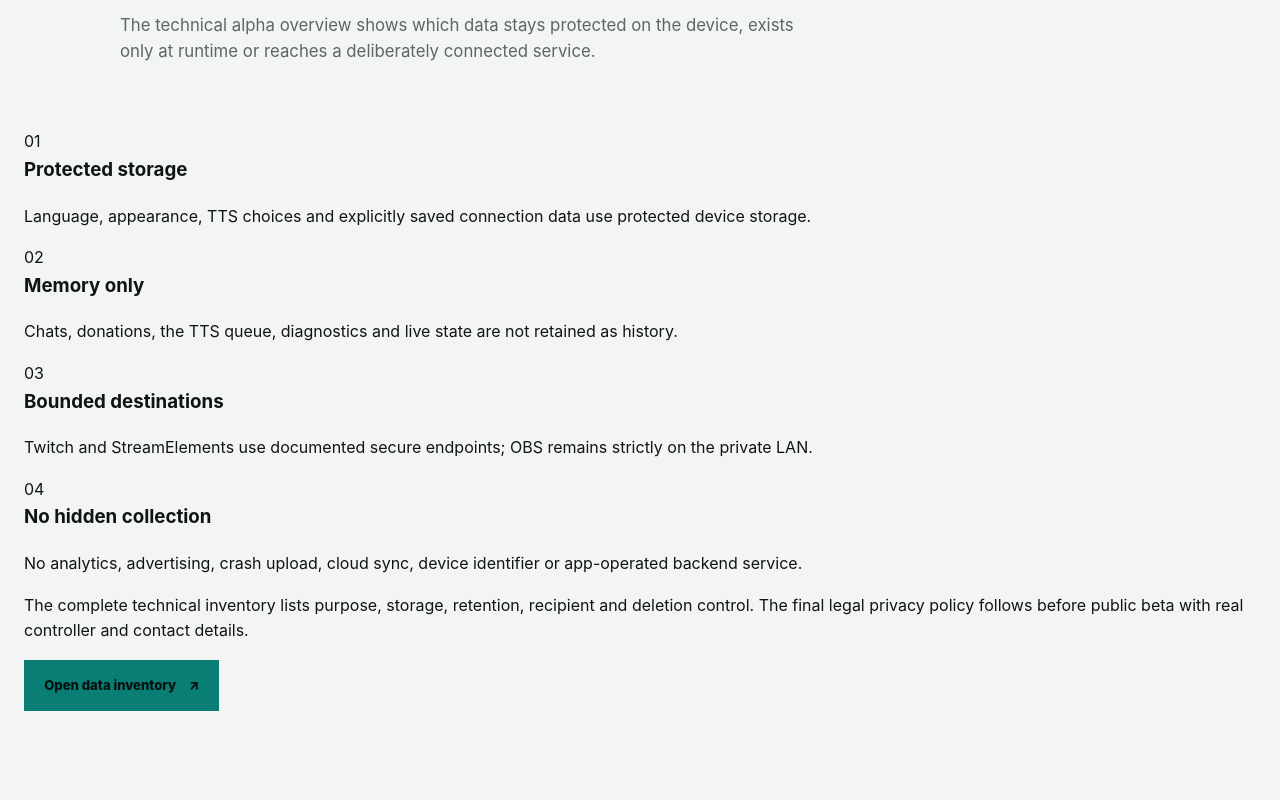
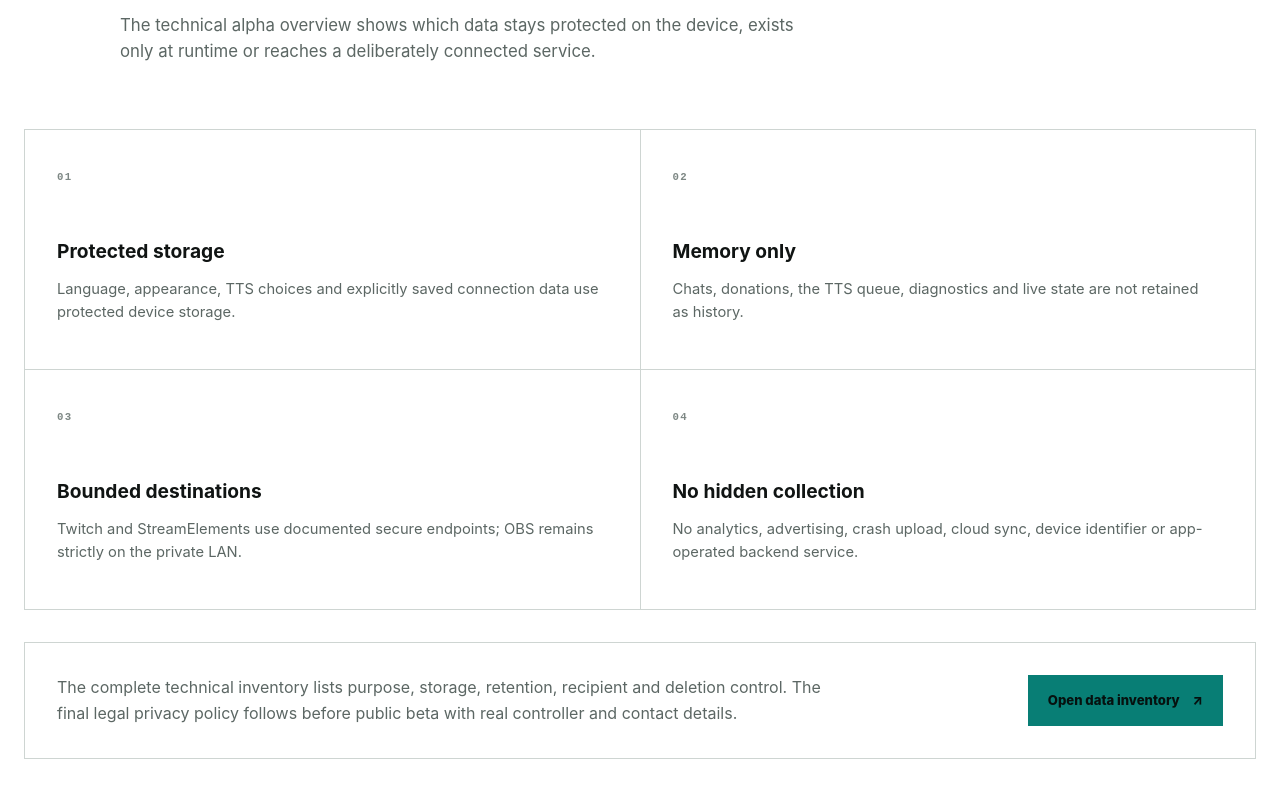
Before and after one commit to Savox76/irl-dolphin-web, a plain HTML site: page website/index.html in a window 1280 px wide. Shown: the part 8620-9420 px from the top of the page. Drawn offline with Linux system fonts and the light colour scheme.

Commit message:
Publish privacy data update: website/styles.css

```diff
--- a/website/styles.css
+++ b/website/styles.css
@@ -336,6 +336,17 @@ progress { width: 100%; height: 2px; border: 0; background: var(--line); accent-
 .security-layout { display: grid; grid-template-columns: .8fr 1.2fr; gap: clamp(4rem, 10vw, 9rem); }.security-lead .section-number { margin-bottom: 3.5rem; }.security-lead h2 { margin-bottom: 1.5rem; }.security-lead > p { max-width: 34rem; color: #8e999c; }
 .security-list { border-top: 1px solid #2a3033; }.security-list article { display: grid; grid-template-columns: 3rem 1fr; gap: 1rem; padding: 2rem 0; border-bottom: 1px solid #2a3033; }.security-list article > span { color: #626d70; font: 700 .67rem/1.6 ui-monospace, monospace; }.security-list h3 { margin-bottom: .45rem; font-size: 1.15rem; }.security-list p { max-width: 39rem; margin: 0; color: #8e999c; font-size: .9rem; }
 
+.privacy-section { background: var(--bg-elevated); }
+.privacy-heading { max-width: 70rem; }
+.privacy-grid { display: grid; grid-template-columns: repeat(2, 1fr); border-top: 1px solid var(--line); border-left: 1px solid var(--line); }
+.privacy-grid article { min-height: 15rem; padding: 2rem; border-right: 1px solid var(--line); border-bottom: 1px solid var(--line); }
+.privacy-grid article > span { color: var(--faint); font: 700 .67rem/1 ui-monospace, monospace; letter-spacing: .12em; }
+.privacy-grid h3 { margin: 3rem 0 .7rem; font-size: 1.2rem; }
+.privacy-grid p { max-width: 34rem; margin: 0; color: var(--muted); font-size: .92rem; }
+.privacy-band { display: flex; align-items: center; justify-content: space-between; gap: 2rem; margin-top: 2rem; padding: 2rem; border: 1px solid var(--line); background: var(--surface); }
+.privacy-band p { max-width: 48rem; margin: 0; color: var(--muted); }
+.privacy-band .button { flex: 0 0 auto; }
+
 .final-section { border-bottom: 0; }.next-layout { display: grid; grid-template-columns: .8fr 1.2fr; gap: clamp(4rem, 10vw, 9rem); }.suggestion-list { margin: 0; padding: 0; border-top: 1px solid var(--line); list-style: none; counter-reset: ideas; }.suggestion-list li { counter-increment: ideas; padding: 1.5rem 0; border-bottom: 1px solid var(--line); }.suggestion-list li::before { display: inline-block; width: 3rem; color: var(--faint); font: 700 .66rem/1 ui-monospace, monospace; content: counter(ideas, decimal-leading-zero); }.suggestion-list div { display: inline-grid; width: calc(100% - 3.4rem); gap: .35rem; vertical-align: top; }.suggestion-list strong { font-size: .92rem; }.suggestion-list span { color: var(--faint); font-size: .8rem; }
 .faq-layout { display: grid; grid-template-columns: .8fr 1.2fr; gap: clamp(4rem, 10vw, 9rem); margin-top: 8rem; padding-top: 7rem; border-top: 1px solid var(--line); }.faq-list { border-top: 1px solid var(--line); }.faq-item { border-bottom: 1px solid var(--line); }.faq-item summary { min-height: 5rem; display: flex; align-items: center; justify-content: space-between; gap: 1rem; list-style: none; cursor: pointer; }.faq-item summary::-webkit-details-marker { display: none; }.faq-item summary strong { font-size: .9rem; }.faq-content { padding: 0 3rem 1.8rem 0; color: var(--muted); font-size: .88rem; }.faq-content p { margin: 0; }
 
@@ -353,6 +364,7 @@ progress { width: 100%; height: 2px; border: 0; background: var(--line); accent-
   .feature-grid { grid-template-columns: repeat(2, 1fr); }.feature-card:nth-child(3n) { border-right: 1px solid var(--line); }.feature-card:nth-child(2n) { border-right: 0; }
   .feature-heading { grid-template-columns: 4rem 1fr; }.filter-bar { grid-column: 2; justify-content: flex-start; }
   .guide-layout,.security-layout,.next-layout,.faq-layout { grid-template-columns: 1fr; }.guide-aside { position: static; }.guide-aside .section-number,.security-lead .section-number { margin-bottom: 2rem; }
+  .privacy-band { align-items: flex-start; flex-direction: column; }
 }
 
 @media (max-width: 660px) {
@@ -366,6 +378,7 @@ progress { width: 100%; height: 2px; border: 0; background: var(--line); accent-
   .principle-grid { grid-template-columns: 1fr; }.principle-grid article,.principle-grid article:not(:first-child) { padding: 2rem 0; border-right: 0; border-bottom: 1px solid color-mix(in srgb, var(--bg) 20%, transparent); }.principle-grid article:last-child { border-bottom: 0; }.principle-grid h3 { margin-top: 2rem; }
   .feature-grid { grid-template-columns: 1fr; }.feature-card,.feature-card:nth-child(3n) { min-height: auto; padding: 1.6rem 0; border-right: 0; }.feature-card h3 { margin-top: 3rem; }
   .guide-layout,.security-layout,.next-layout,.faq-layout { gap: 3.5rem; }.guide-item summary { grid-template-columns: 2rem 1fr auto; }.guide-content { padding-left: 3.2rem; }
+  .privacy-grid { grid-template-columns: 1fr; }.privacy-grid article { min-height: auto; padding: 1.6rem; }.privacy-grid h3 { margin-top: 2rem; }.privacy-band { padding: 1.5rem; }
   .roadmap-phase { grid-template-columns: 1fr; gap: 1rem; }.document-band { grid-template-columns: 1fr; gap: 2.5rem; padding: 1.5rem; }
   .faq-layout { margin-top: 5rem; padding-top: 5rem; }.footer-top { min-height: 11rem; align-items: flex-start; justify-content: center; flex-direction: column; }.footer-bottom { padding-block: 1.5rem; align-items: flex-start; flex-direction: column; }
 }
```
